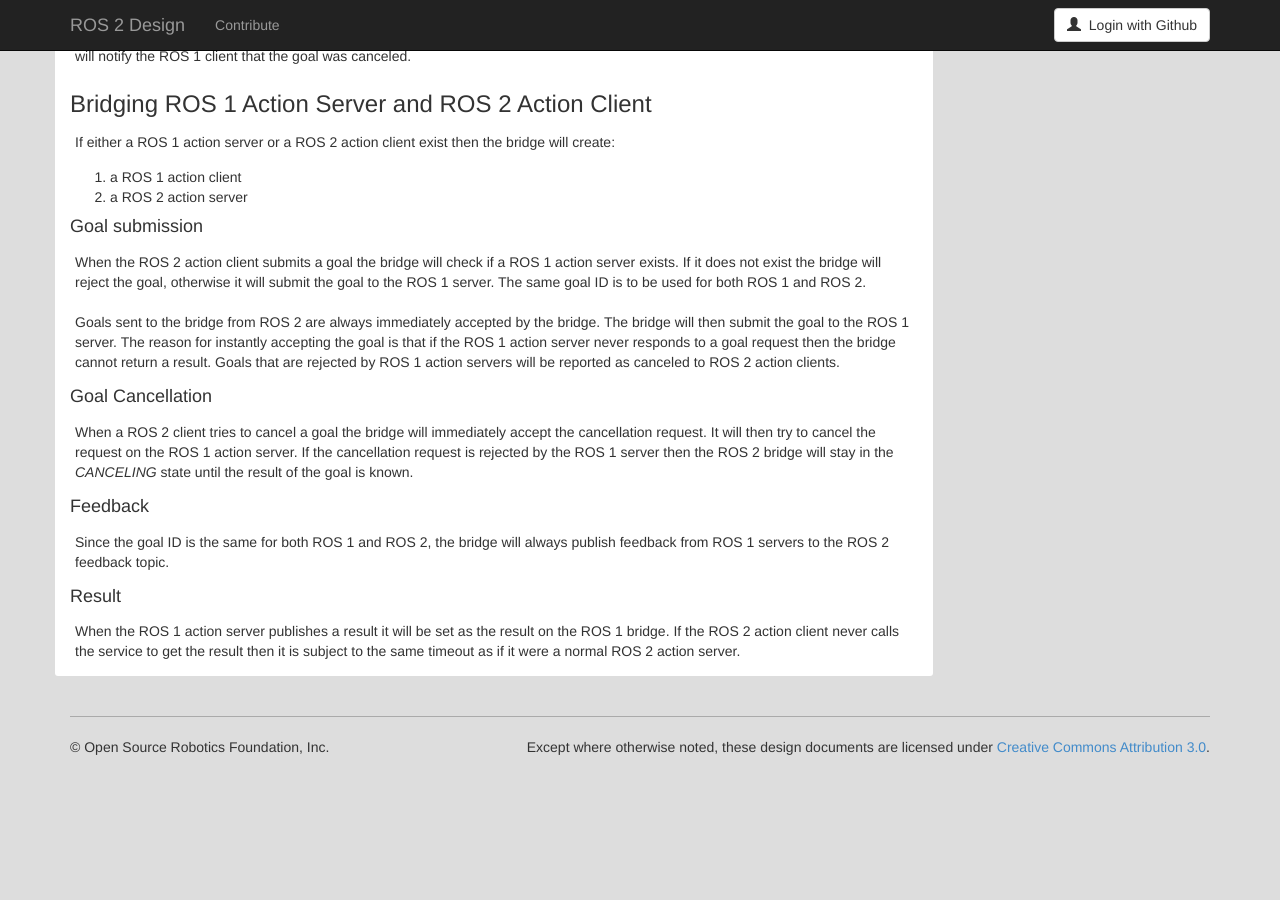
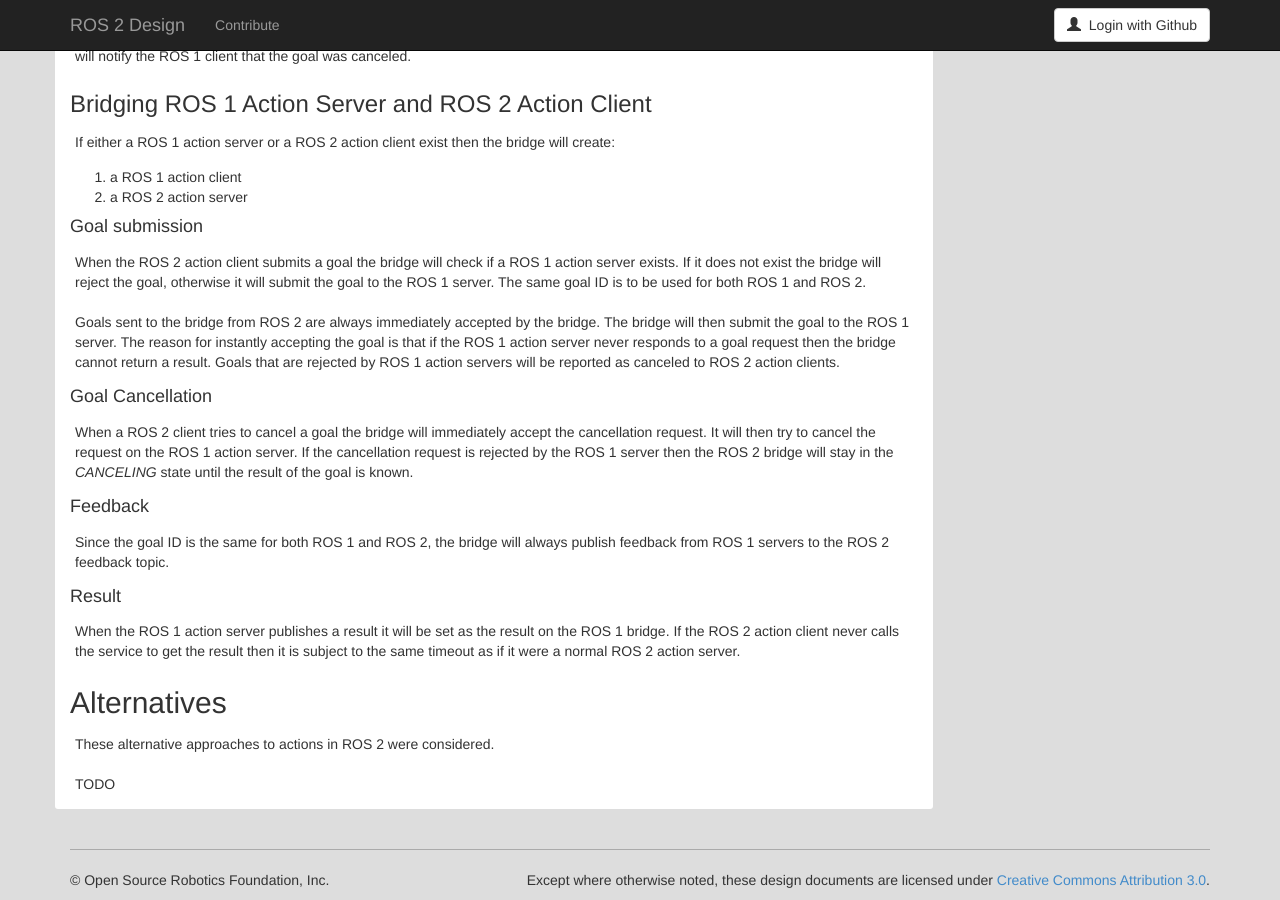
Before and after one commit to ros2/design, a Jekyll site: the page built from articles/actions.md, in a window 1280 px wide and 900 px high, scrolled down 6420 px. Built offline with Jekyll 4.4.1, drawn with Linux system fonts in a browser that asks for light colours; nearby versions of some CDN libraries; before the commit the page ends 7187 px from its top, so only the background shows below that.

Commit message:
Stub alternatives section

```diff
--- a/articles/actions.md
+++ b/articles/actions.md
@@ -390,3 +390,10 @@
 
 When the ROS 1 action server publishes a result it will be set as the result on the ROS 1 bridge.
 If the ROS 2 action client never calls the service to get the result then it is subject to the same timeout as if it were a normal ROS 2 action server.
+
+
+## Alternatives
+
+These alternative approaches to actions in ROS 2 were considered.
+
+TODO
```
